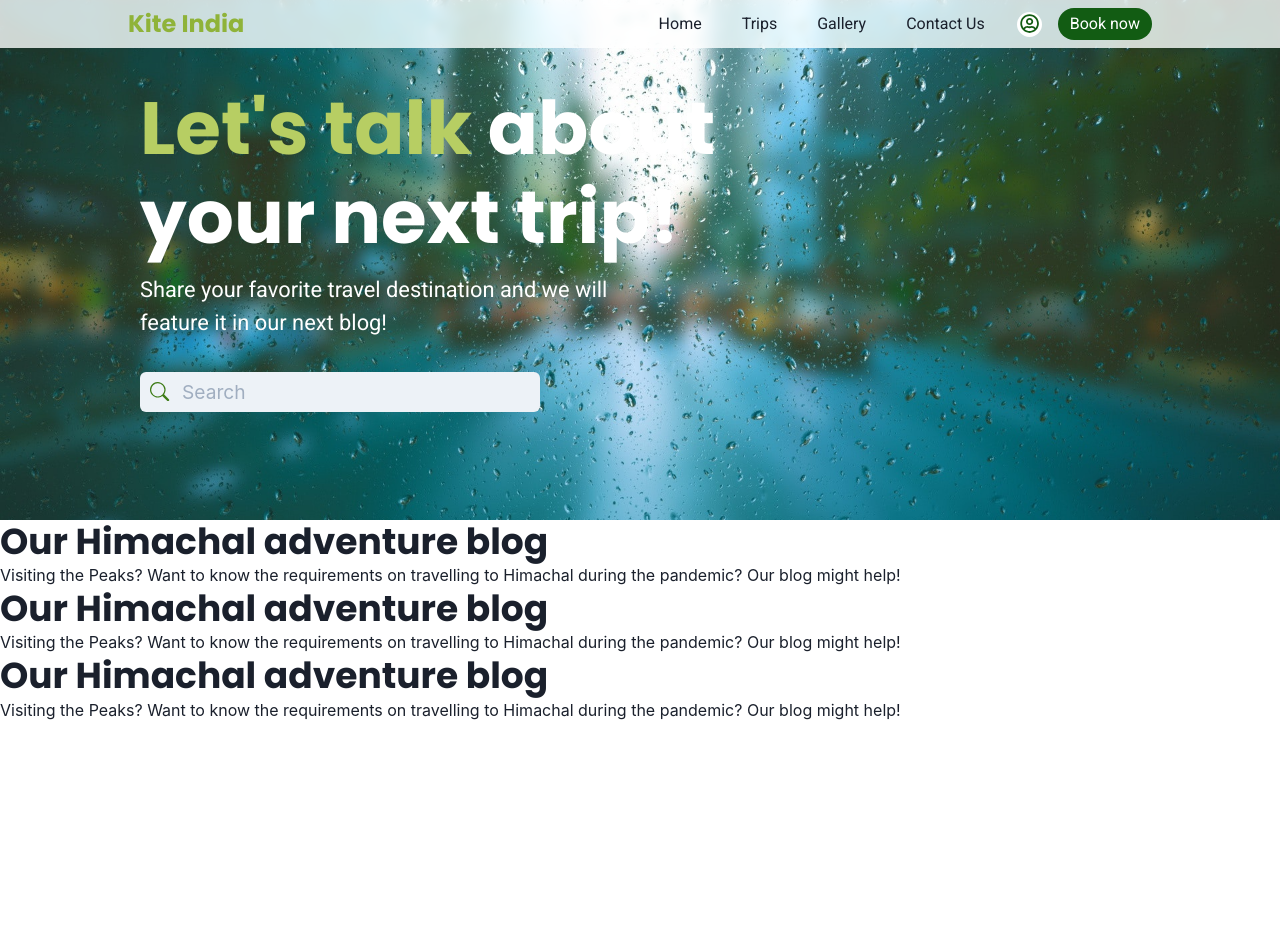
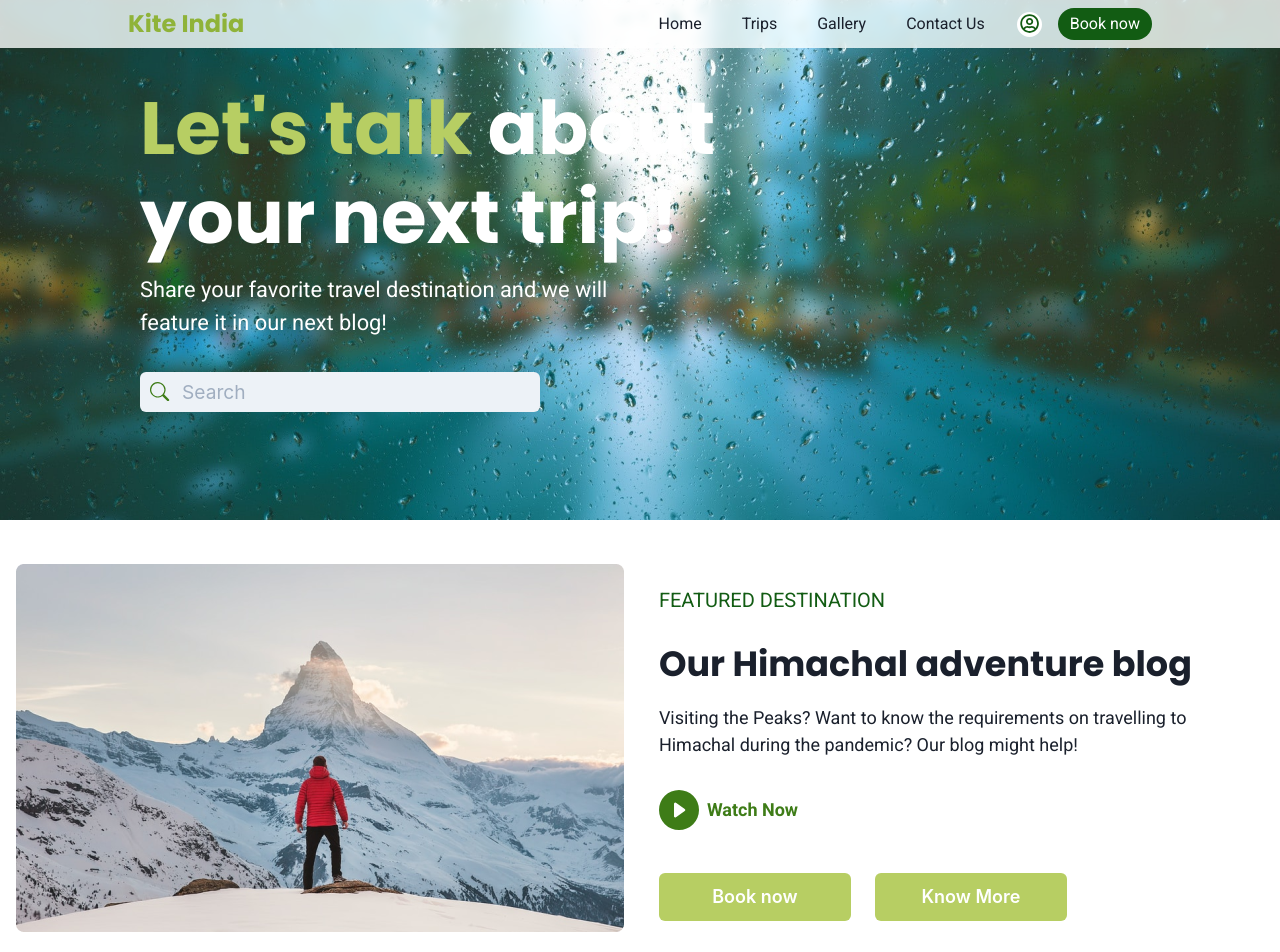
Before and after one commit to kite-india/Kite_Website, a Next.js app: page / in a window 1280 px wide. Shown: the top 952 px of the page. Before the commit the page ends 800 px from the top, so only its background shows below. Built offline with nearby package versions, Linux system fonts and the light colour scheme.

Commit message:
Hero Section and Featured Destination Section Done, Images Required!

```diff
--- a/components/FeaturedCard.jsx
+++ b/components/FeaturedCard.jsx
@@ -1,14 +1,85 @@
-import Image from 'next/image'
-import { Box, HStack, Heading, Text, chakra } from '@chakra-ui/react'
+import {
+  Box,
+  Stack,
+  Heading,
+  Text,
+  Image,
+  Flex,
+  Button,
+  ButtonGroup
+} from '@chakra-ui/react'
+import Section from './Section'
 
-const ChakraImage = chakra(Image)
+import { BsPlayCircleFill } from 'react-icons/bs'
 
 const FeaturedCard = ({ data }) => {
   const { id, title, description, imgUrl, watchLink, knowMoreLink } = data
   return (
-    <Box>
-      <Heading>{title}</Heading>
-      <Text>{description}</Text>
+    <Box
+      w="100%"
+      py={{ base: 0, md: 3 }}
+      px={2}
+      display="flex"
+      justifyContent="center"
+      alignItems="center"
+      my={8}
+    >
+      <Section delay={0.3}>
+        <Stack direction={{ base: 'column', lg: 'row' }} spacing="2.18rem">
+          <Image src="/images/featured.png" alt={title} />
+          <Box pt={{ base: 0, md: 6 }} w={{ base: '95vw', md: '38rem' }}>
+            <Flex direction="column" gap="1.2rem" align="left">
+              <Heading
+                as="h4"
+                fontWeight="normal"
+                size="md"
+                textTransform="uppercase"
+                fontFamily="'Roboto'"
+                color="#125C13"
+                mb={3}
+              >
+                Featured Destination
+              </Heading>
+              <Heading fontSize="35px">{title}</Heading>
+              <Text fontFamily="'Roboto'" fontWeight="normal" fontSize="18px">
+                {description}
+              </Text>
+              <Box>
+                <Button
+                  color="#3E7C17"
+                  bg="white"
+                  fontFamily="'Roboto'"
+                  fontSize="18px"
+                  p={0}
+                  mt={3}
+                  _hover={{ bg: 'white', color: '#B7CE63' }}
+                  leftIcon={<BsPlayCircleFill fontSize="2.5rem" />}
+                >
+                  Watch Now
+                </Button>
+              </Box>
+              <ButtonGroup spacing={6} mt={6}>
+                <Button
+                  color="white"
+                  bg="#B7CE63"
+                  size="lg"
+                  w={{ base: '10.5rem', md: '12rem' }}
+                >
+                  Book now
+                </Button>
+                <Button
+                  color="white"
+                  bg="#B7CE63"
+                  size="lg"
+                  w={{ base: '10.5rem', md: '12rem' }}
+                >
+                  Know More
+                </Button>
+              </ButtonGroup>
+            </Flex>
+          </Box>
+        </Stack>
+      </Section>
     </Box>
   )
 }
--- a/components/sections/featured_section.jsx
+++ b/components/sections/featured_section.jsx
@@ -1,4 +1,10 @@
 import { Box } from '@chakra-ui/react'
+import { Swiper, SwiperSlide } from 'swiper/react'
+import { Pagination, Autoplay } from 'swiper'
+import 'swiper/css'
+import 'swiper/css/pagination'
+import 'swiper/css/autoplay'
+
 import FeaturedCard from '../FeaturedCard'
 
 const dummyData = [
@@ -33,10 +39,24 @@ const dummyData = [
 
 const FeaturedSection = () => {
   return (
-    <Box bg="white">
-      {dummyData.map(data => (
-        <FeaturedCard key={data.id} data={data} />
-      ))}
+    <Box bg="white" w="100%" px={2}>
+      <Swiper
+        modules={[Pagination, Autoplay]}
+        slidesPerView={1}
+        autoplay={{
+          delay: 2000,
+          disableOnInteraction: false
+        }}
+        centeredSlides={true}
+        pagination={{ clickable: true }}
+        spaceBetween={20}
+      >
+        {dummyData.map(data => (
+          <SwiperSlide key={data.id}>
+            <FeaturedCard data={data} />
+          </SwiperSlide>
+        ))}
+      </Swiper>
     </Box>
   )
 }
--- a/components/sections/hero-section.jsx
+++ b/components/sections/hero-section.jsx
@@ -14,7 +14,7 @@ import { BsSearch } from 'react-icons/bs'
 const HeroSection = () => {
   return (
     <Box
-      w="100vw"
+      w="100%"
       h={{ base: '85vh', md: '65vh' }}
       display="flex"
       alignItems="center"
@@ -28,7 +28,7 @@ const HeroSection = () => {
       <Box
         position="absolute"
         zIndex={10}
-        w="100vw"
+        w="100%"
         px={{ base: '3', md: '8.75rem' }}
       >
         <Section delay={0.2}>
--- a/package.json
+++ b/package.json
@@ -28,7 +28,10 @@
     "react": "^17.0.2",
     "react-dom": "^17.0.2",
     "react-icons": "^4.3.1",
-    "styled-components": "^5.3.3"
+    "react-slick": "^0.28.1",
+    "slick-carousel": "^1.8.1",
+    "styled-components": "^5.3.3",
+    "swiper": "^8.0.6"
   },
   "devDependencies": {
     "babel-plugin-styled-components": "^2.0.2",
--- a/pages/_document.js
+++ b/pages/_document.js
@@ -12,7 +12,7 @@ export default class Document extends NextDocument {
   }
   render() {
     return (
-      <Html>
+      <Html lang="en">
         <Head />
         {this.props.styleTags}
         <body>
--- a/pages/index.js
+++ b/pages/index.js
@@ -1,6 +1,6 @@
 import React from 'react'
 import { Box } from '@chakra-ui/react'
-import { Navbar, Section } from '../components'
+import { Navbar } from '../components'
 import { HeroSection, FeaturedSection } from '../components/sections'
 
 const Page = () => {
```
Also changed, not shown: 1 other file (tests, documents, lock files or other folders).
